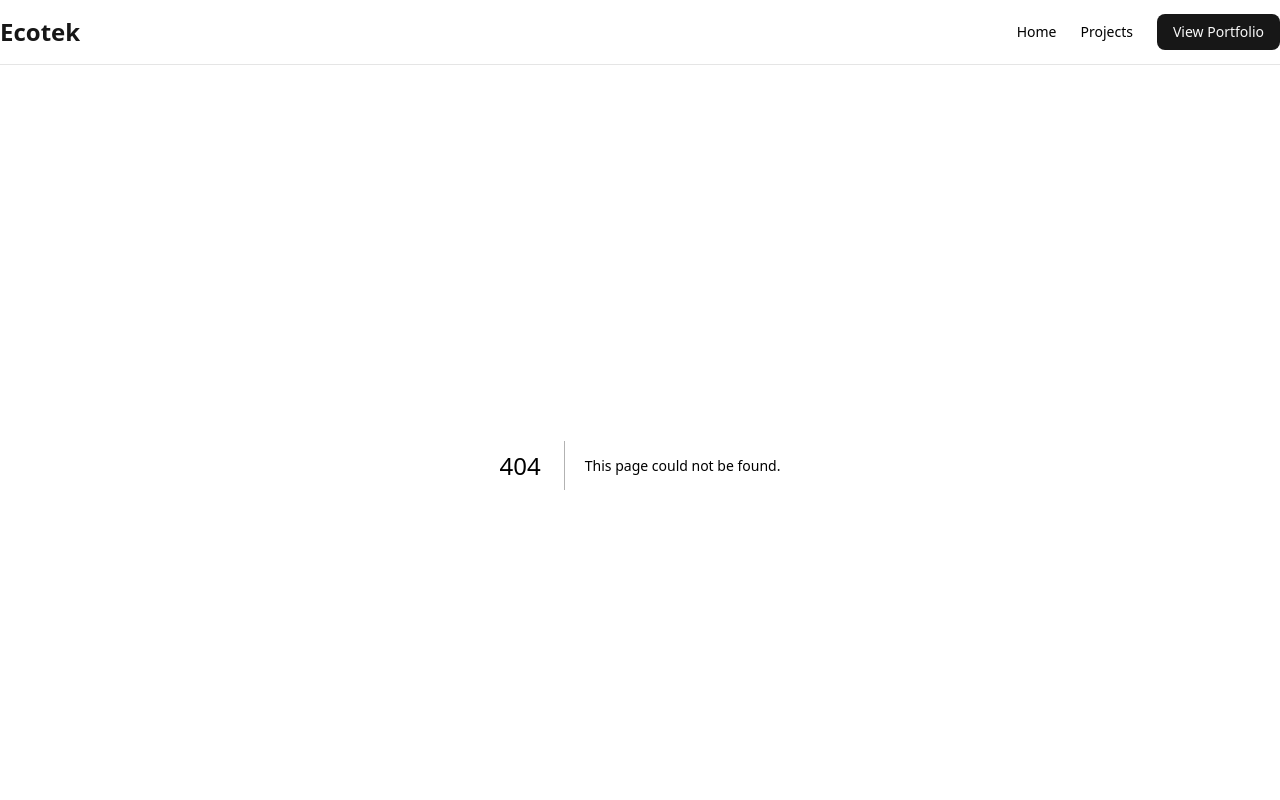
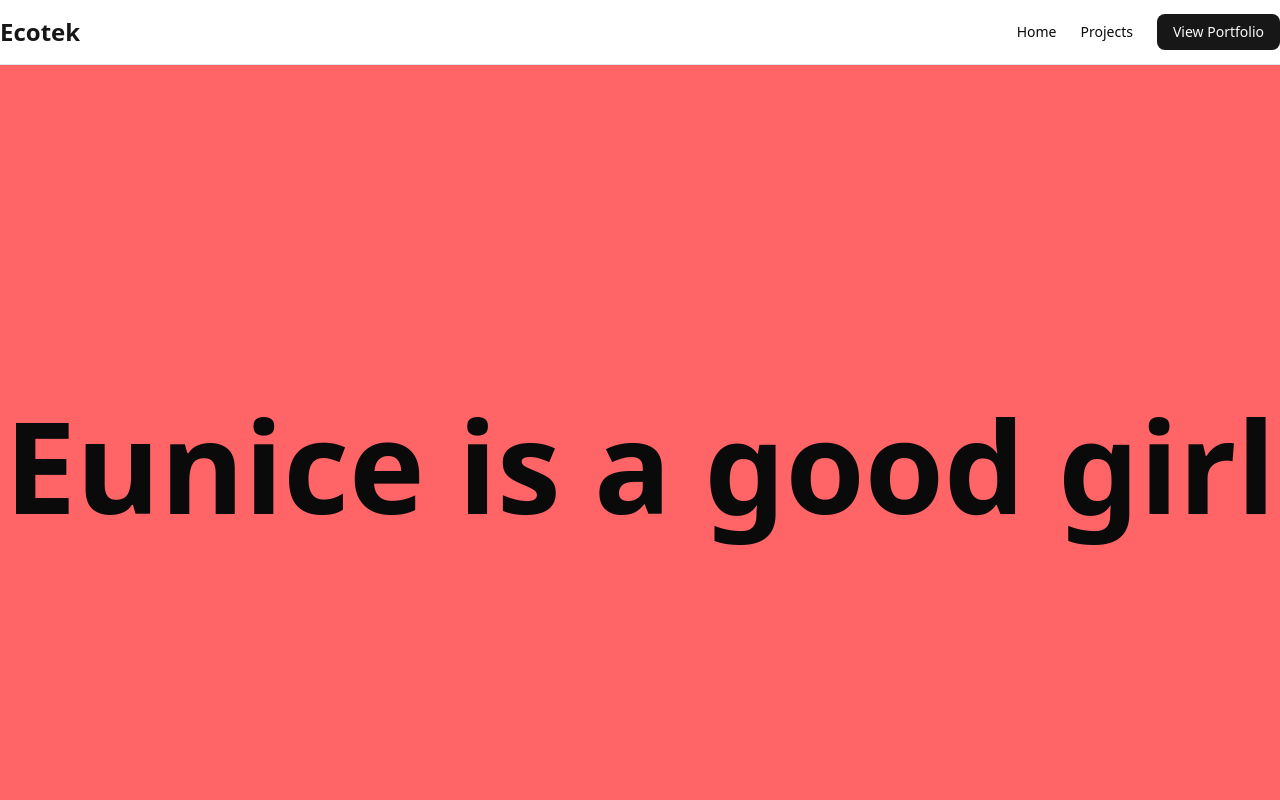
Before and after one commit to eakewudzie/ecotek_website, a Next.js app: page /eunice in a window 1280 px wide. Before the commit this address had no page. Shown: the top 800 px of the page. Built offline with nearby package versions, Linux system fonts and the light colour scheme.

Commit message:
eunice added

```diff
--- /dev/null
+++ b/app/eunice/page.tsx
@@ -0,0 +1,11 @@
+import React from 'react'
+
+const Eunice = () => {
+    return (
+        <div className='flex bg-red-400 h-screen justify-center items-center'>
+            <p className='text-9xl font-bold'>Eunice is a good girl</p>
+        </div>
+    )
+}
+
+export default Eunice
--- a/components/Header.tsx
+++ b/components/Header.tsx
@@ -17,6 +17,9 @@ export default function Header() {
                     <Link href="/" className="text-sm font-medium transition-colors hover:text-primary">
                         Home
                     </Link>
+                    {/* <Link href="/eunice" className="text-sm font-medium transition-colors hover:text-primary">
+                        Eunice
+                    </Link> */}
                     <Link href="/projects" className="text-sm font-medium transition-colors hover:text-primary">
                         Projects
                     </Link>
```
